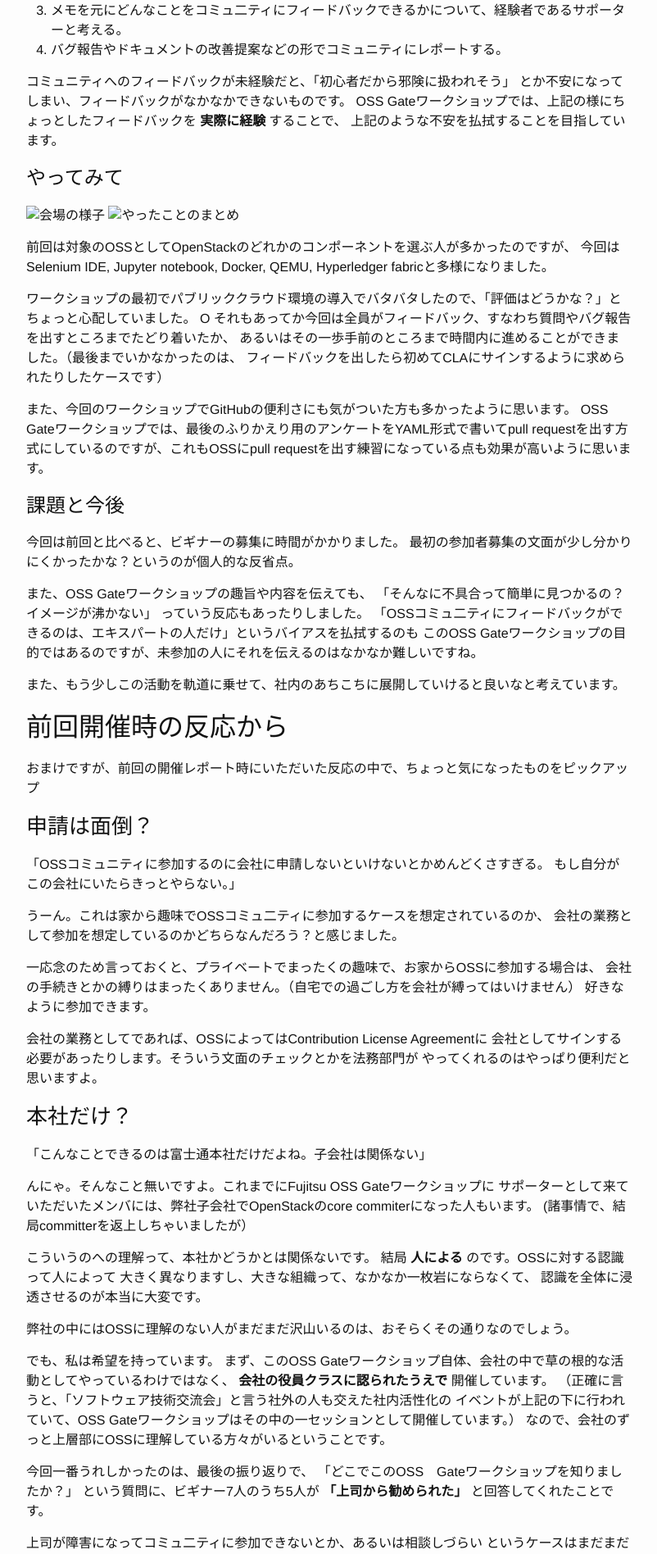
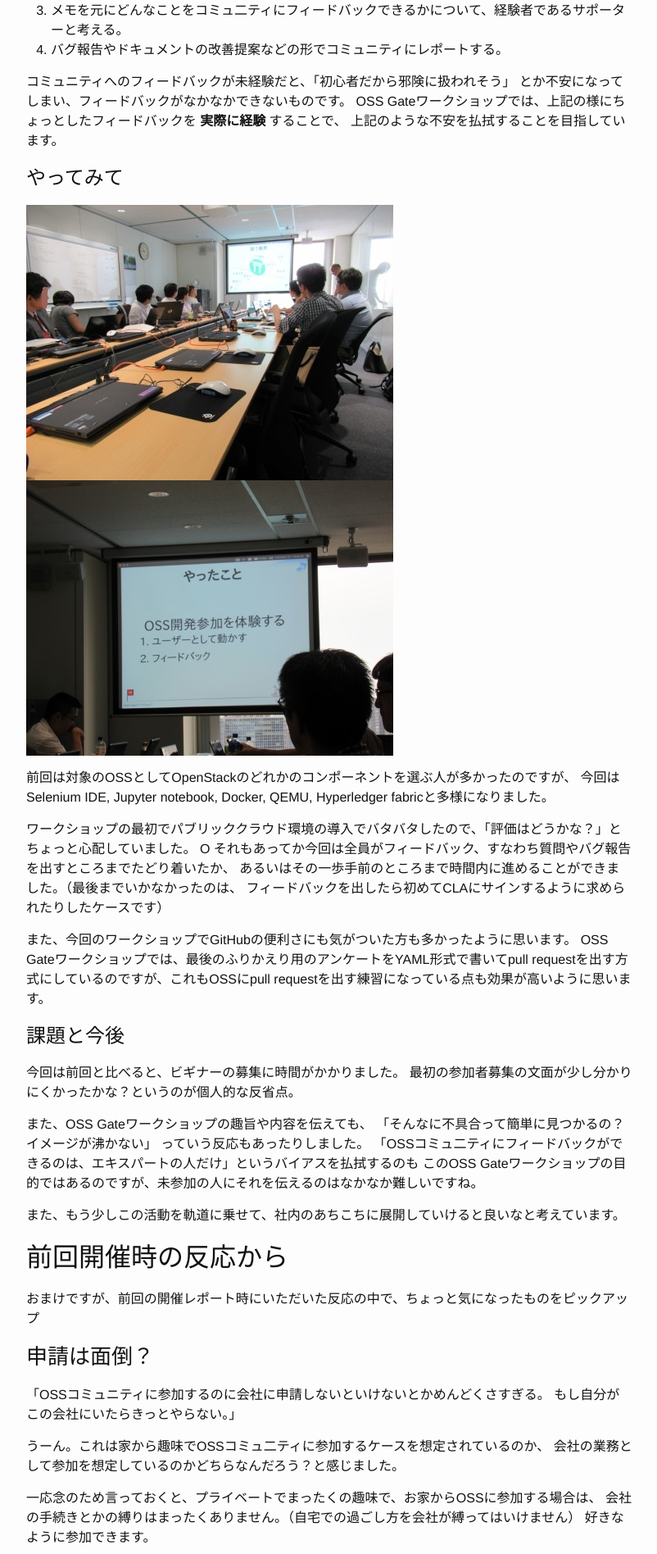
Before and after one commit to oss-gate/oss-gate.github.io, a Jekyll site: the page built from _posts/2018-05-29-workshop-report-in-fujitsu.md, in a window 1280 px wide. Shown: the part 1336-3232 px from the top of the page at 82% size, without its empty margins (238-1040 px from the left). Built offline with Jekyll 4.4.1, drawn with Linux system fonts in a browser that asks for light colours; our own code applies the rules of GitHub Pages for plain Markdown files; comment, search, counter and statistics services are not loaded.

Commit message:
Fix image paths

```diff
--- a/_posts/2018-05-29-workshop-report-in-fujitsu.md
+++ b/_posts/2018-05-29-workshop-report-in-fujitsu.md
@@ -54,8 +54,8 @@ OSS Gateワークショップでは、上記の様にちょっとしたフィー
 
 # やってみて
 
-![会場の様子](../images/posts/2018-05-29-workshop-report-in-fujitsu/IMG_0026_2.JPG)
-![やったことのまとめ](../images/posts/2018-05-29-workshop-report-in-fujitsu/IMG_0069.JPG)
+![会場の様子](/images/posts/2018-05-29-workshop-report-in-fujitsu/IMG_0026_2.JPG)
+![やったことのまとめ](/images/posts/2018-05-29-workshop-report-in-fujitsu/IMG_0069.JPG)
 
 
 前回は対象のOSSとしてOpenStackのどれかのコンポーネントを選ぶ人が多かったのですが、
```
